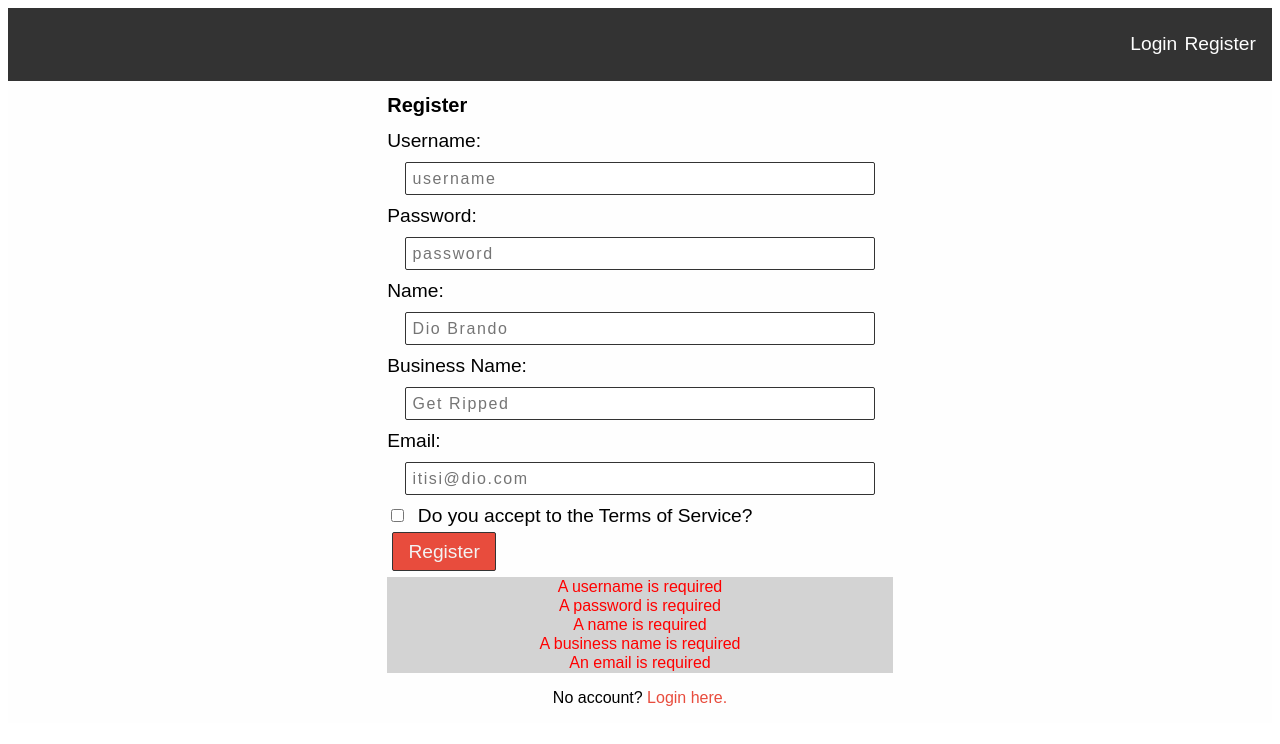
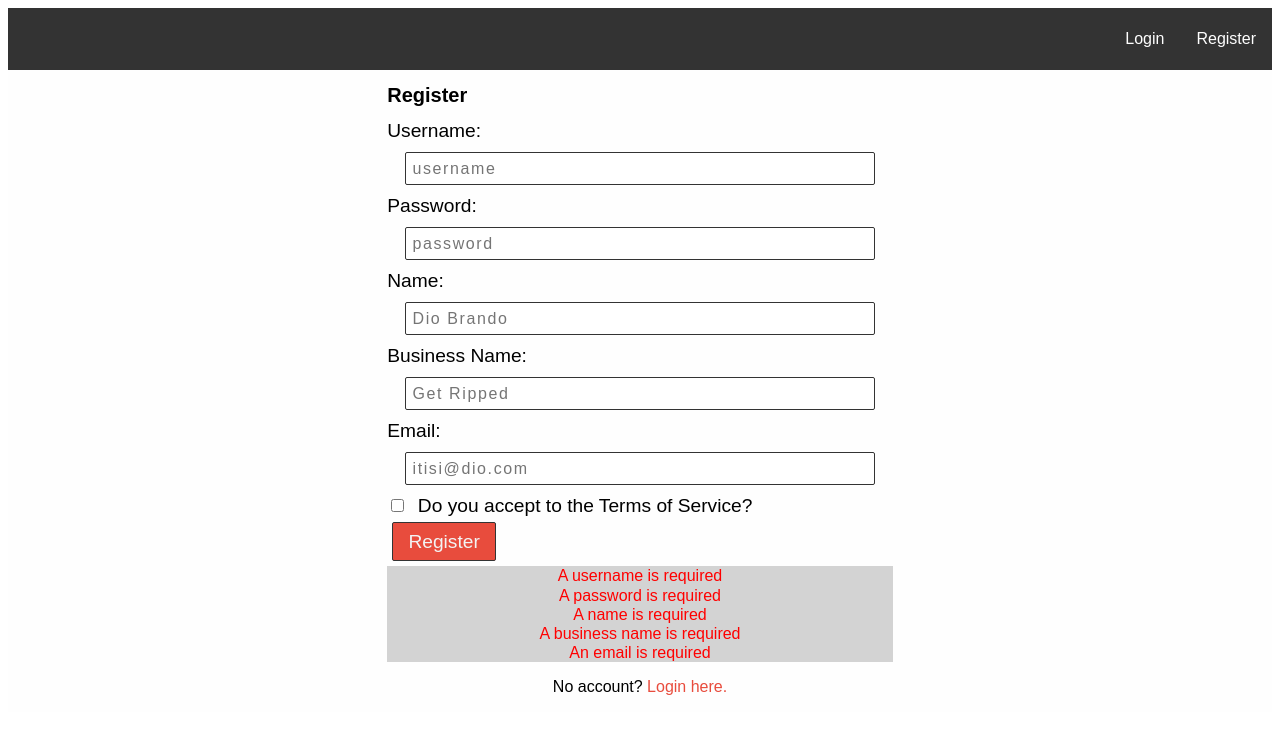
Before and after one commit to bw-african-market-place4/front-end, a React (Create React App) app: page /register in a window 1280 px wide. Shown: the top 744 px of the page. Built offline with nearby package versions, Linux system fonts and the light colour scheme.

Commit message:
updating redirects

```diff
--- a/src/styled/Styled.js
+++ b/src/styled/Styled.js
@@ -1,63 +1,63 @@
-import styled from 'styled-components';
-import { Link } from 'react-router-dom';
+import styled from "styled-components";
+import { Link } from "react-router-dom";
 
 //App
 export const ContainerDiv = styled.div`
-display:flex;
+  display: flex;
   flex-direction: column;
   width: 100%;
   font-size: 62.5%;
-font-family: 'Nunito', sans-serif;
-background-color: #FEFEFE;
+  font-family: "Nunito", sans-serif;
+  background-color: #fefefe;
   margin: 0 auto;
   padding: 0;
-`
+`;
 
 //Navbar
 
 export const NavbarDiv = styled.div`
   background: #333;
   display: flex;
-flex-wrap: nowrap;
+  flex-flow: row nowrap;
   justify-content: flex-end;
   width: 100%;
   padding: 1% 0;
-`
+  margin: 0;
+`;
 
 export const NavbarUl = styled.ul`
   list-style-type: none;
   display: flex;
-justify-content: flex-end;
+  font-size: 1rem;
+  padding: 0;
   margin: 0;
-padding: 1%;
-font-size: 1.2rem;
-overflow: hidden;
-`
+`;
 export const NavbarLi = styled.li`
-font-family: 'Nunito', sans-serif;
-width: 100%;
-
-margin: 0 3%;
-color: #FEFEFE;
-`
+  font-family: "Nunito", sans-serif;
+  color: #fefefe;
+`;
 //style on Nav links
 export const NavbarLink = styled(Link)`
-color: #FEFEFE;
+  color: #fefefe;
   display: block;
   text-decoration: none;
+  padding: 0.6rem 1rem;
+  transition: all 0.5s ease;
 
-&:focus, &:hover, &:active {
-  color: #E84C3D;
+  &:focus,
+  &:hover,
+  &:active {
+    color: #e84c3d;
   }
-`
+`;
 //Forms
 export const ContainerFormDiv = styled.div`
   width: 40%;
-font-family: 'Nunito', sans-serif;
-background-color: #FEFEFE;
+  font-family: "Nunito", sans-serif;
+  background-color: #fefefe;
   margin: 0 auto;
   padding: 0;
-`
+`;
 
 export const StyleInput = styled.input`
 font-size: 1rem;
@@ -71,11 +71,11 @@ border-radius: 2px;
 margin: 2% auto;
 
 }
-`
+`;
 export const StyleLabel = styled.label`
   font-size: 1.2rem;
-font-family: 'Nunito', sans-serif;
-`
+  font-family: "Nunito", sans-serif;
+`;
 //error div text
 export const StyleError = styled.div`
   font-size: 1rem;
@@ -83,35 +83,39 @@ text-align: center;
   color: red;
   line-height: 1.2rem;
   background-color: lightgrey;
-`
+`;
 
 //other text in P tag
 export const StyleP = styled.p`
   font-size: 1rem;
   text-align: center;
-`
+`;
 //buttons
 
 export const StyleBtns = styled.button`
   font-size: 1.2rem;
-    color: #F3F3F3;
-    background-color: #E84C3D;
+  color: #f3f3f3;
+  background-color: #e84c3d;
   padding: 1.5% 3%;
   border: 1px solid #333333;
   border-radius: 2px;
   margin: 1%;
+  transition: all 0.5s ease;
 
-    &:hover, &:active {
+  &:hover,
+  &:active {
     background-color: #333333;
   }
-`
+`;
 
 //style the Links not in Navbar
 export const StyleLink = styled(Link)`
   text-decoration: none;
-  color: #E84C3D;
+  color: #e84c3d;
+  transition: all 0.5s ease;
 
-  &:hover, &:active {
+  &:hover,
+  &:active {
     color: #333333;
   }
-`
+`;
```
Also changed, not shown: 1 other file (tests, documents, lock files or other folders). Lines whose indentation alone changed are shown as unchanged.
